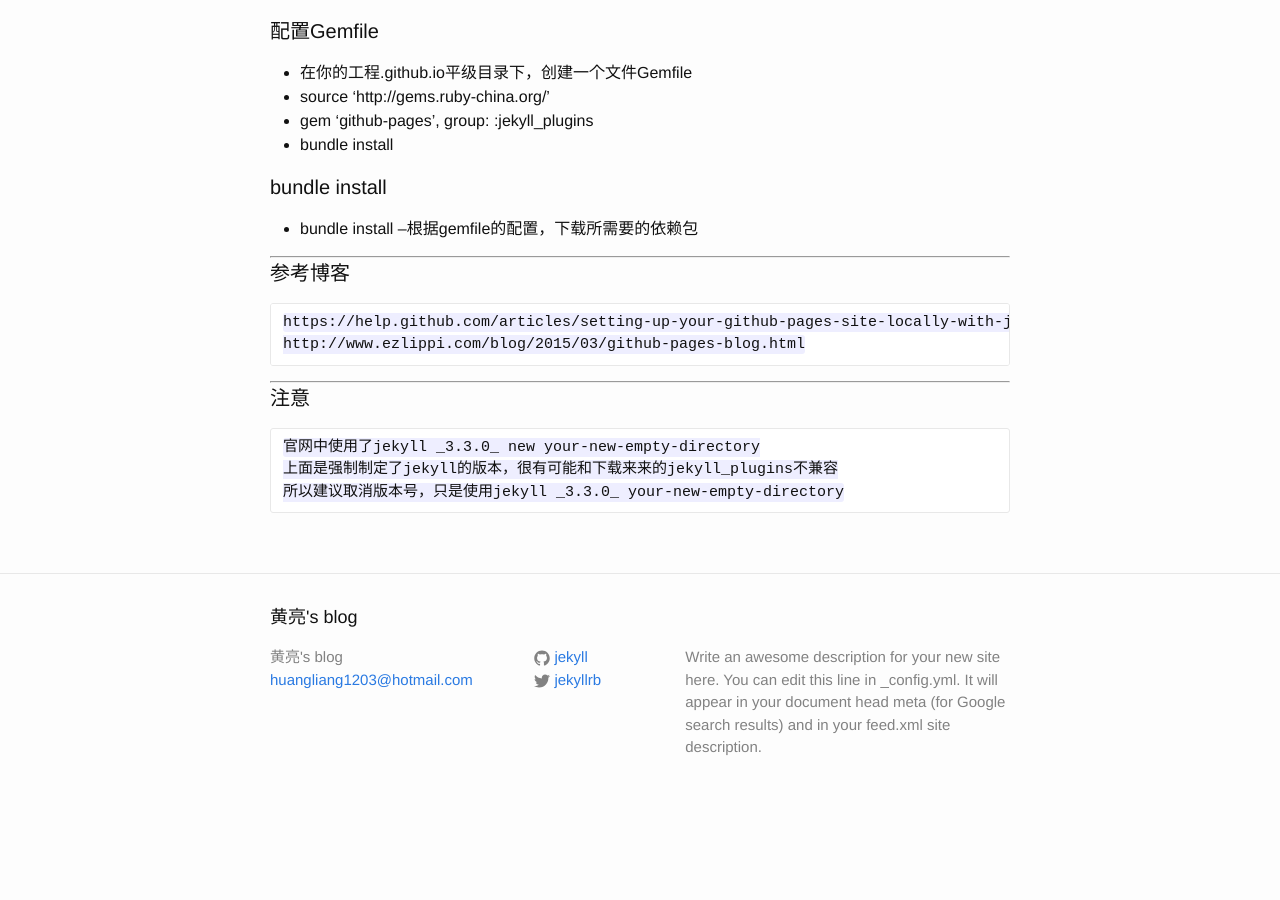
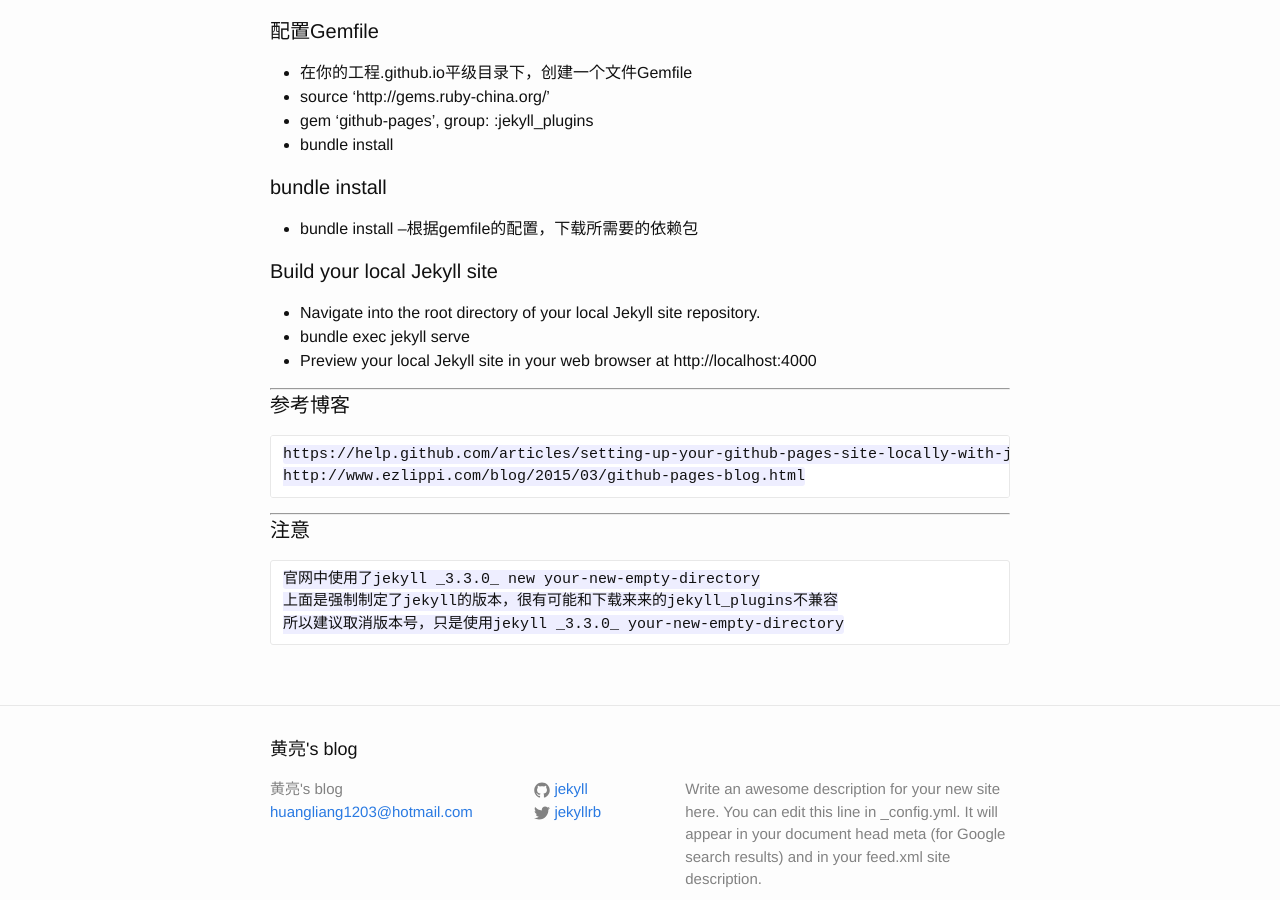
Before and after one commit to hl50381973/hl50381973.github.io, a Jekyll site: the page built from _posts/2016-11-13-JenkII-build-up.markdown, in a window 1280 px wide and 900 px high, scrolled down 914 px. Built offline with Jekyll 4.4.1, drawn with Linux system fonts in a browser that asks for light colours; before the commit the page ends 1733 px from its top, so only the background shows below that.

Commit message:
updated site

```diff
--- a/_posts/2016-11-13-JenkII-build-up.markdown
+++ b/_posts/2016-11-13-JenkII-build-up.markdown
@@ -47,6 +47,10 @@ categories: github pages
 #### bundle install
 - bundle install --根据gemfile的配置，下载所需要的依赖包
 
+#### Build your local Jekyll site
+- Navigate into the root directory of your local Jekyll site repository.
+- bundle exec jekyll serve
+- Preview your local Jekyll site in your web browser at http://localhost:4000
 
 *****
 
```
Also changed, not shown: 1 other file.
